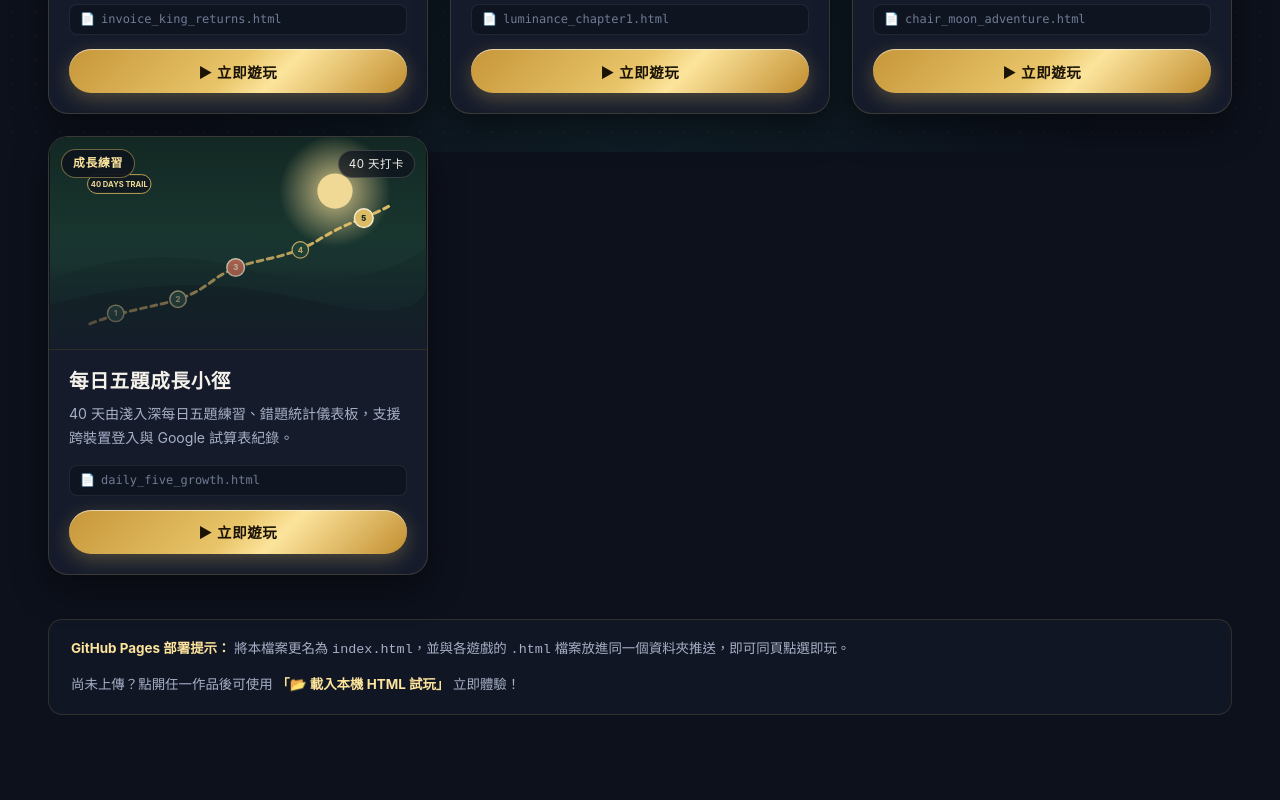
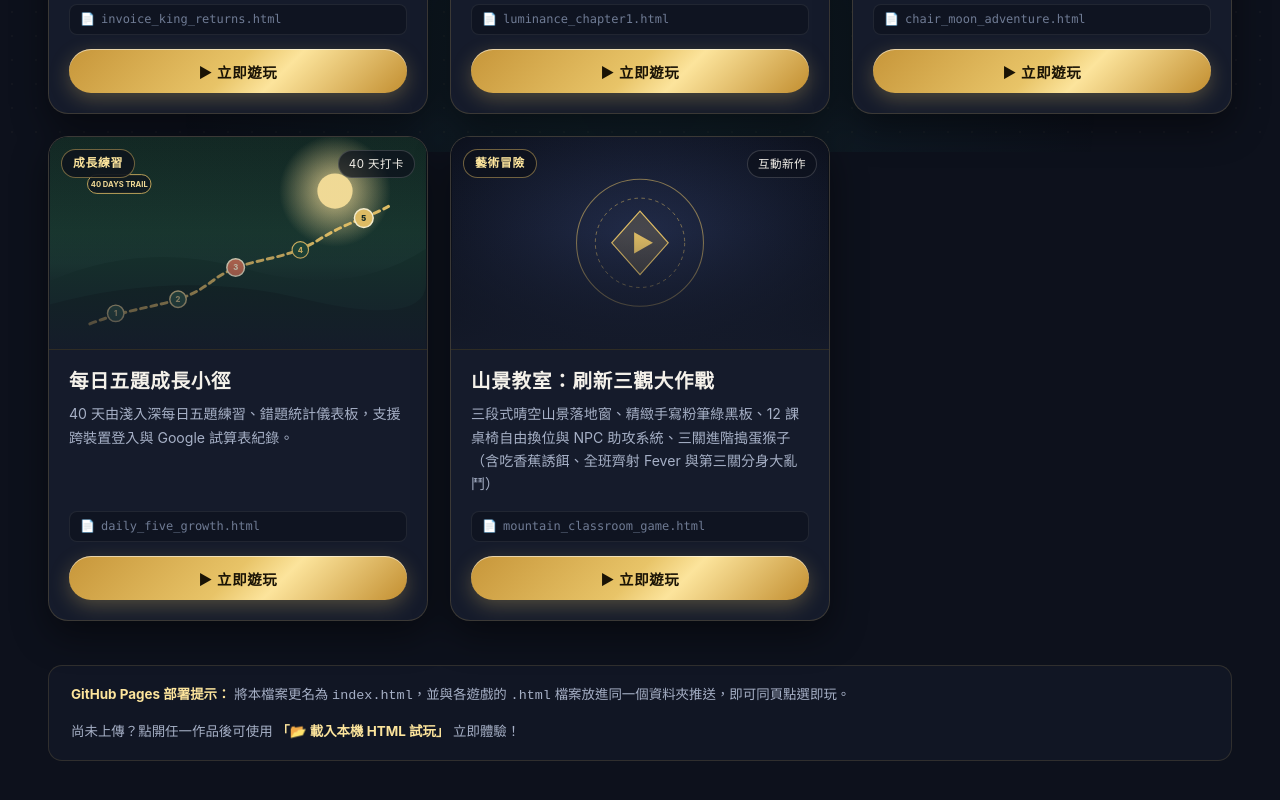
Before and after one commit to 2020data/game_arcade_hub, a plain HTML site: page index.html in a window 1280 px wide. Shown: the part 648-1448 px from the top of the page. Before the commit the page ends 1427 px from the top, so only its background shows below. Drawn offline with Linux system fonts and the light colour scheme.

Commit message:
Update index.html

```diff
--- a/index.html
+++ b/index.html
@@ -1043,6 +1043,15 @@
     "path": "daily_five_growth.html",
     "desc": "40 天由淺入深每日五題練習、錯題統計儀表板，支援跨裝置登入與 Google 試算表紀錄。",
     "artKey": "daily_five"
+  },
+  {
+    "id": "custom-1795403620313",
+    "title": "山景教室：刷新三觀大作戰",
+    "category": "藝術冒險",
+    "subTag": "互動新作",
+    "path": "mountain_classroom_game.html",
+    "desc": "三段式晴空山景落地窗、精緻手寫粉筆綠黑板、12 課桌椅自由換位與 NPC 助攻系統、三關進階搗蛋猴子（含吃香蕉誘餌、全班齊射 Fever 與第三關分身大亂鬥）",
+    "artKey": "custom"
   }
 ];
 
```
